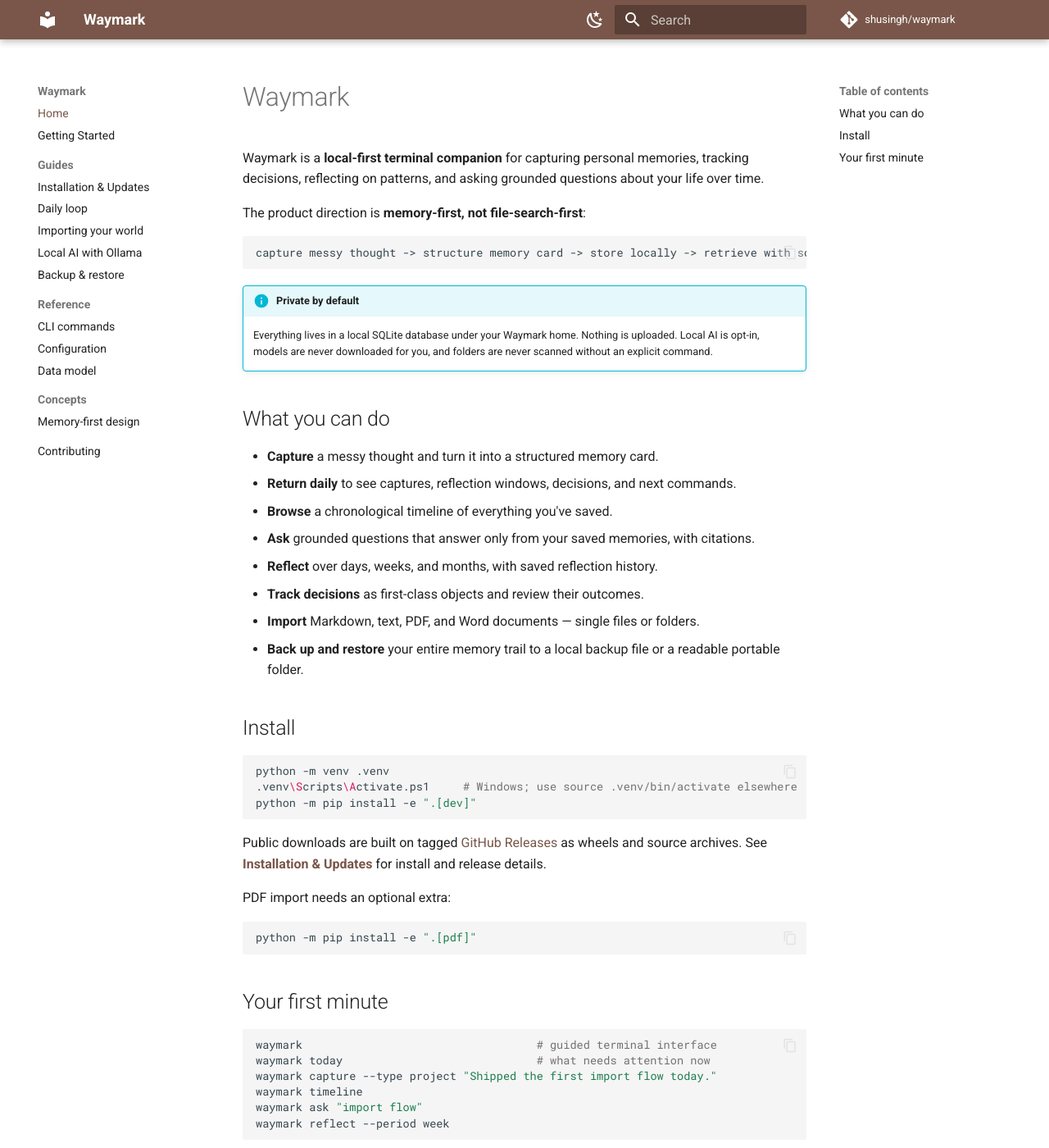
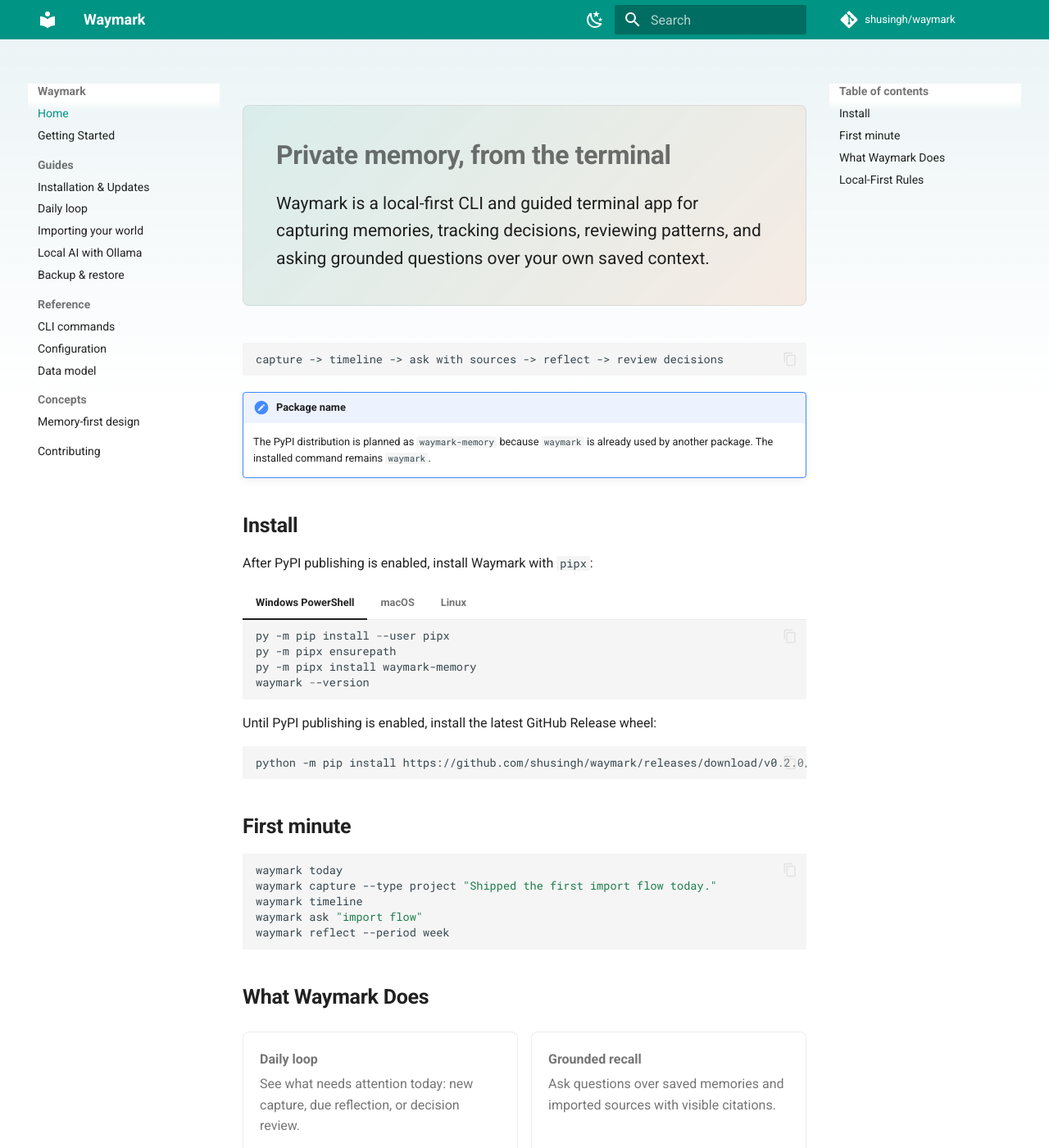
Before and after one commit to shusingh/waymark, an MkDocs documentation site: the page built from docs/index.md, in a window 1280 px wide and 1400 px high. Shown: the whole window at 82% size. Built offline with MkDocs 1.6.1 and Material for MkDocs 9.7.7, drawn with Linux system fonts in a browser that asks for light colours; comment, search, counter and statistics services are not loaded; some of the changed text lies outside the part shown.

````diff
--- a/docs/index.md
+++ b/docs/index.md
@@ -1,63 +1,105 @@
-# Waymark
+<section class="waymark-hero" markdown>
 
-Waymark is a **local-first terminal companion** for capturing personal memories,
-tracking decisions, reflecting on patterns, and asking grounded questions about
-your life over time.
+# Private memory, from the terminal
 
-The product direction is **memory-first, not file-search-first**:
+Waymark is a local-first CLI and guided terminal app for capturing memories,
+tracking decisions, reviewing patterns, and asking grounded questions over your
+own saved context.
+
+</section>
 
 ```text
-capture messy thought -> structure memory card -> store locally -> retrieve with sources -> reflect over time
+capture -> timeline -> ask with sources -> reflect -> review decisions
 ```
 
-!!! info "Private by default"
-    Everything lives in a local SQLite database under your Waymark home. Nothing
-    is uploaded. Local AI is opt-in, models are never downloaded for you, and
-    folders are never scanned without an explicit command.
-
-## What you can do
-
-- **Capture** a messy thought and turn it into a structured memory card.
-- **Return daily** to see captures, reflection windows, decisions, and next
-  commands.
-- **Browse** a chronological timeline of everything you've saved.
-- **Ask** grounded questions that answer only from your saved memories, with
-  citations.
-- **Reflect** over days, weeks, and months, with saved reflection history.
-- **Track decisions** as first-class objects and review their outcomes.
-- **Import** Markdown, text, PDF, and Word documents — single files or folders.
-- **Back up and restore** your entire memory trail to a local backup file or a
-  readable portable folder.
+!!! note "Package name"
+    The PyPI distribution is planned as `waymark-memory` because `waymark` is
+    already used by another package. The installed command remains `waymark`.
 
 ## Install
 
+After PyPI publishing is enabled, install Waymark with `pipx`:
+
+=== "Windows PowerShell"
+
+    ```powershell
+    py -m pip install --user pipx
+    py -m pipx ensurepath
+    py -m pipx install waymark-memory
+    waymark --version
+    ```
+
+=== "macOS"
+
+    ```bash
+    brew install pipx
+    pipx ensurepath
+    pipx install waymark-memory
+    waymark --version
+    ```
+
+=== "Linux"
+
+    ```bash
+    python3 -m pip install --user pipx
+    python3 -m pipx ensurepath
+    python3 -m pipx install waymark-memory
+    waymark --version
+    ```
+
+Until PyPI publishing is enabled, install the latest GitHub Release wheel:
+
 ```bash
-python -m venv .venv
-.venv\Scripts\Activate.ps1     # Windows; use source .venv/bin/activate elsewhere
-python -m pip install -e ".[dev]"
+python -m pip install https://github.com/shusingh/waymark/releases/download/v0.2.0/waymark-0.2.0-py3-none-any.whl
 ```
 
-Public downloads are built on tagged
-[GitHub Releases](https://github.com/shusingh/waymark/releases) as wheels and
-source archives. See **[Installation & Updates](guides/installation.md)** for
-install and release details.
-
-PDF import needs an optional extra:
+## First minute
 
 ```bash
-python -m pip install -e ".[pdf]"
-```
-
-## Your first minute
-
-```bash
-waymark                                   # guided terminal interface
-waymark today                             # what needs attention now
+waymark today
 waymark capture --type project "Shipped the first import flow today."
 waymark timeline
 waymark ask "import flow"
 waymark reflect --period week
 ```
 
-Continue with **[Getting Started](getting-started.md)**, or jump to the full
-**[CLI reference](reference/cli.md)**.
+## What Waymark Does
+
+<div class="waymark-grid" markdown>
+
+<div class="waymark-card" markdown>
+**Daily loop**
+
+See what needs attention today: new capture, due reflection, or decision review.
+</div>
+
+<div class="waymark-card" markdown>
+**Grounded recall**
+
+Ask questions over saved memories and imported sources with visible citations.
+</div>
+
+<div class="waymark-card" markdown>
+**Decisions**
+
+Track choices, review dates, outcomes, and the memories that informed them.
+</div>
+
+<div class="waymark-card" markdown>
+**Portability**
+
+Back up and restore your local memory trail without sending it to a service.
+</div>
+
+</div>
+
+## Local-First Rules
+
+- Data is stored under your Waymark home in a local SQLite database.
+- Manual capture works without AI models.
+- Local AI is opt-in and uses your own Ollama installation.
+- Folders are never scanned without an explicit command.
+- Generated answers must cite saved memories or imported sources.
+
+Continue with **[Getting Started](getting-started.md)** or the
+**[Installation guide](guides/installation.md)**.
--- /dev/null
+++ b/docs/stylesheets/extra.css
@@ -0,0 +1,93 @@
+.md-header {
+  box-shadow: none;
+}
+
+.md-main {
+  background:
+    linear-gradient(180deg, rgba(14, 116, 144, 0.08), transparent 22rem),
+    var(--md-default-bg-color);
+}
+
+.md-typeset h1,
+.md-typeset h2 {
+  font-weight: 700;
+}
+
+.md-typeset .waymark-hero {
+  margin: 1.5rem 0 2.25rem;
+  padding: 2rem;
+  border: 1px solid var(--md-default-fg-color--lightest);
+  border-radius: 8px;
+  background:
+    linear-gradient(135deg, rgba(20, 184, 166, 0.12), rgba(249, 115, 22, 0.08)),
+    var(--md-code-bg-color);
+}
+
+.md-typeset .waymark-hero h1 {
+  margin-bottom: 0.4rem;
+}
+
+.md-typeset .waymark-hero p {
+  max-width: 42rem;
+  margin-bottom: 0;
+  font-size: 1.05rem;
+}
+
+.md-typeset .waymark-grid {
+  display: grid;
+  grid-template-columns: repeat(auto-fit, minmax(13rem, 1fr));
+  gap: 0.8rem;
+  margin: 1.25rem 0 2rem;
+}
+
+.md-typeset .waymark-card {
+  padding: 1rem;
+  border: 1px solid var(--md-default-fg-color--lightest);
+  border-radius: 8px;
+  background: var(--md-default-bg-color);
+}
+
+.md-typeset .waymark-card strong {
+  display: block;
+  margin-bottom: 0.25rem;
+}
+
+.md-typeset .waymark-card p {
+  margin: 0;
+  color: var(--md-default-fg-color--light);
+}
+
+.md-typeset .waymark-steps {
+  counter-reset: waymark-step;
+  display: grid;
+  gap: 0.8rem;
+  margin: 1rem 0 2rem;
+}
+
+.md-typeset .waymark-step {
+  counter-increment: waymark-step;
+  display: grid;
+  grid-template-columns: auto 1fr;
+  gap: 0.75rem;
+  align-items: start;
+  padding: 0.9rem;
+  border: 1px solid var(--md-default-fg-color--lightest);
+  border-radius: 8px;
+  background: var(--md-default-bg-color);
+}
+
+.md-typeset .waymark-step::before {
+  content: counter(waymark-step);
+  display: inline-grid;
+  width: 1.6rem;
+  height: 1.6rem;
+  place-items: center;
+  border-radius: 999px;
+  background: var(--md-accent-fg-color);
+  color: var(--md-accent-bg-color);
+  font-weight: 700;
+}
+
+.md-typeset .waymark-step p {
+  margin: 0;
+}
--- a/mkdocs.yml
+++ b/mkdocs.yml
@@ -4,29 +4,33 @@ site_url: https://shusingh.github.io/waymark/
 repo_url: https://github.com/shusingh/waymark
 repo_name: shusingh/waymark
 copyright: Local-first. Your memories never leave your machine.
+extra_css:
+  - stylesheets/extra.css
 
 theme:
   name: material
   palette:
     - media: "(prefers-color-scheme: light)"
       scheme: default
-      primary: brown
-      accent: amber
+      primary: teal
+      accent: deep orange
       toggle:
         icon: material/weather-night
         name: Switch to dark mode
     - media: "(prefers-color-scheme: dark)"
       scheme: slate
-      primary: brown
-      accent: amber
+      primary: teal
+      accent: deep orange
       toggle:
         icon: material/weather-sunny
         name: Switch to light mode
   features:
+    - navigation.indexes
     - navigation.sections
     - navigation.top
     - navigation.instant
     - navigation.tracking
+    - navigation.footer
     - search.suggest
     - search.highlight
     - content.code.copy
@@ -41,6 +45,7 @@ plugins:
 markdown_extensions:
   - admonition
   - attr_list
+  - md_in_html
   - tables
   - toc:
       permalink: true
````
Also changed, not shown: README.md (+26 -24 lines), docs/contributing.md (+27 -8 lines), docs/getting-started.md (+36 -7 lines), docs/guides/importing.md (+8 -2 lines), docs/guides/installation.md (+142 -40 lines), pyproject.toml (+12 -1 lines), 4 other files.
